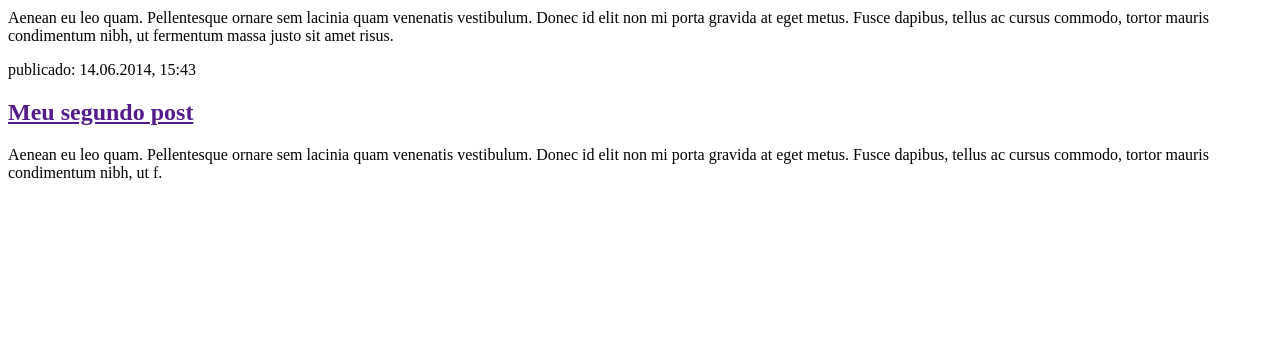
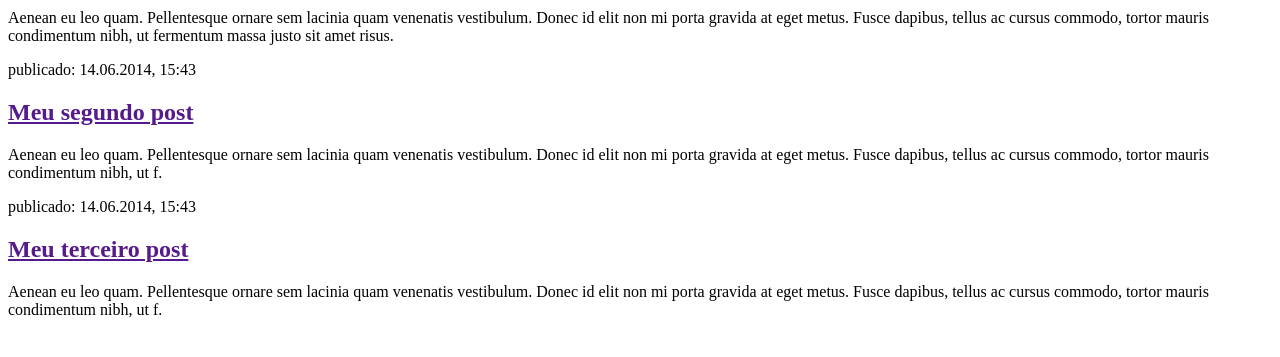
Before and after one commit to maprasp/meu-primeiro-blog, a Django app: page / in a window 1280 px wide. Shown: the part 142-499 px from the top of the page. Run offline with Django 3.2, Linux system fonts and the light colour scheme.

Commit message:
novas postagens

```diff
--- a/blog/templates/blog/post_list.html
+++ b/blog/templates/blog/post_list.html
@@ -18,5 +18,11 @@
             <h2><a href="">Meu segundo post</a></h2>
             <p>Aenean eu leo quam. Pellentesque ornare sem lacinia quam venenatis vestibulum. Donec id elit non mi porta gravida at eget metus. Fusce dapibus, tellus ac cursus commodo, tortor mauris condimentum nibh, ut f.</p>
         </div>
+
+        <div>
+            <p>publicado: 14.06.2014, 15:43</p>
+            <h2><a href="">Meu terceiro post</a></h2>
+            <p>Aenean eu leo quam. Pellentesque ornare sem lacinia quam venenatis vestibulum. Donec id elit non mi porta gravida at eget metus. Fusce dapibus, tellus ac cursus commodo, tortor mauris condimentum nibh, ut f.</p>
+        </div>
     </body>
 </html>
```
Also changed, not shown: db.sqlite3.
